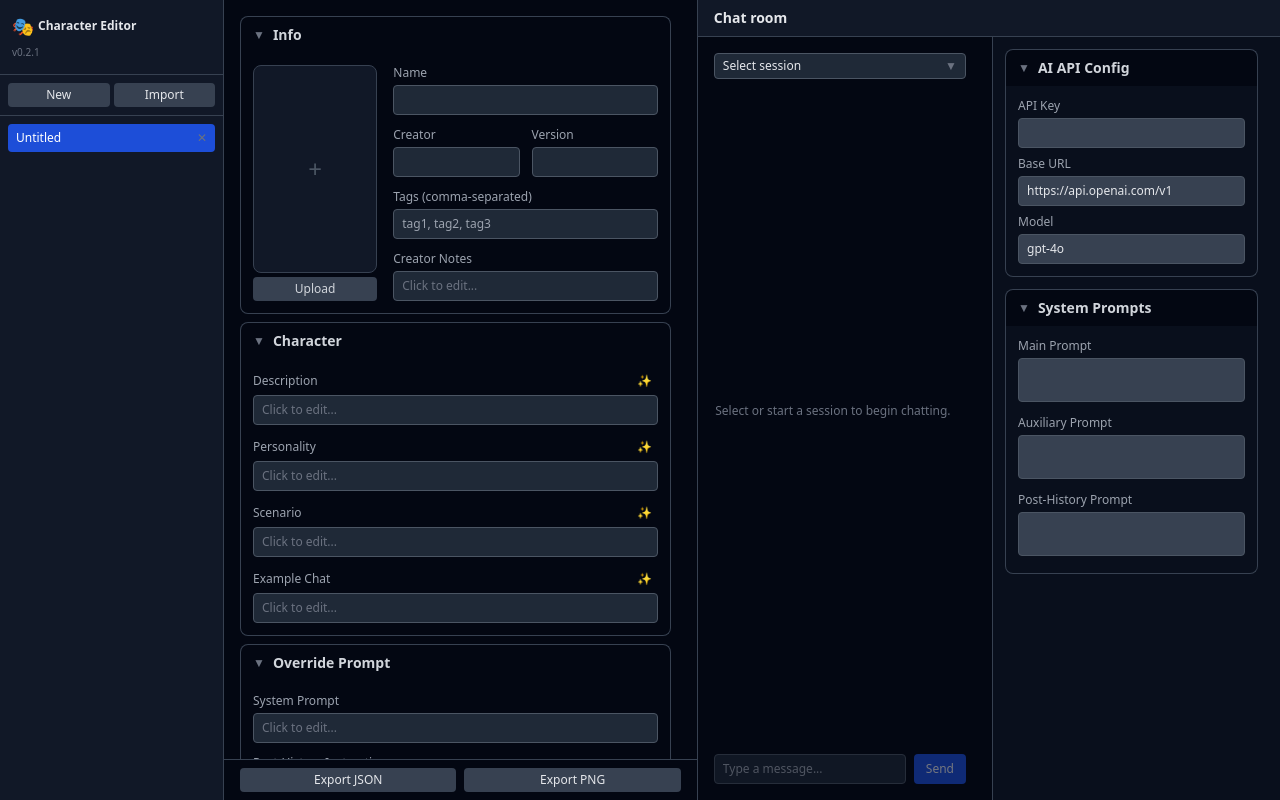
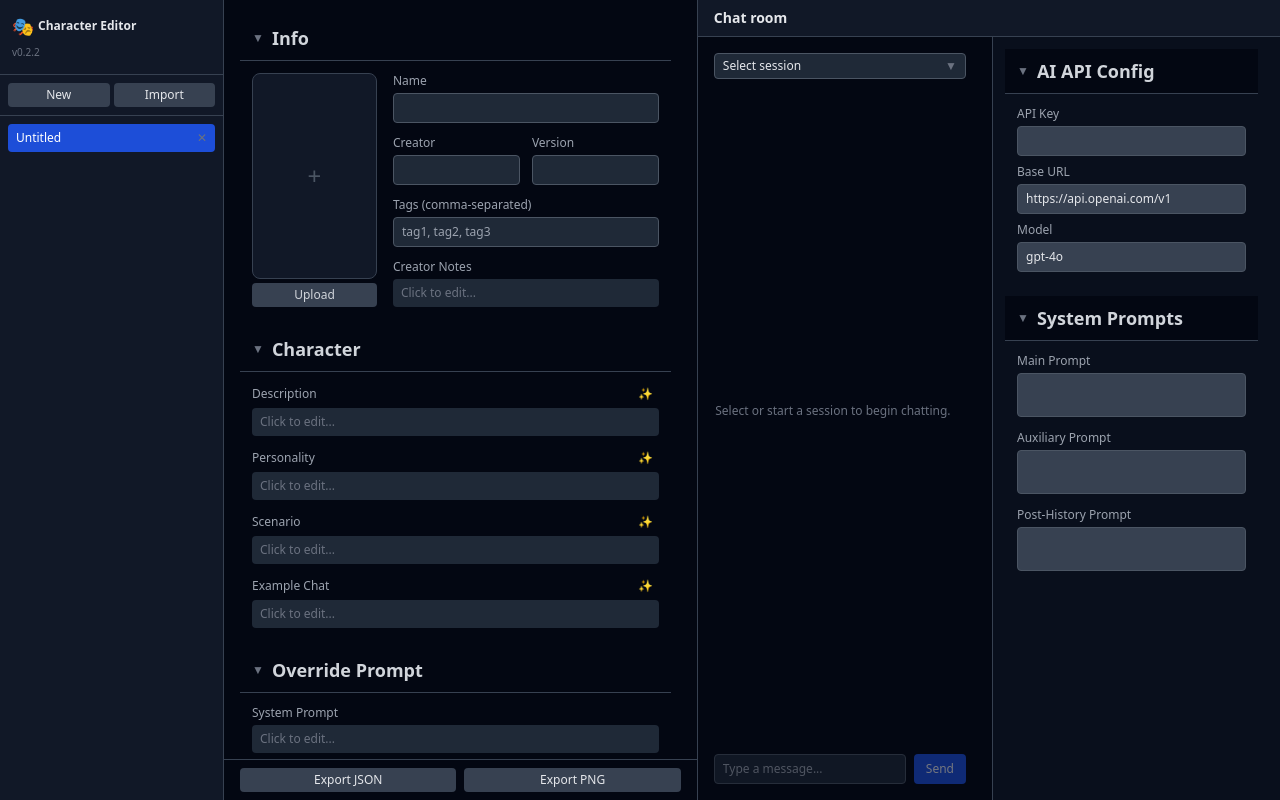
Before and after one commit to fyam1997/character-editor, a Vue app: page / in a window 1280 px wide. Both pictures are taken after a click on the button "New". Built offline with nearby package versions, Linux system fonts and the light colour scheme.

Commit message:
chore: ui tuning, bump to 0.2.2, fix unused import

```diff
--- a/package.json
+++ b/package.json
@@ -1,7 +1,7 @@
 {
   "name": "character-editor",
   "private": true,
-  "version": "0.2.1",
+  "version": "0.2.2",
   "type": "module",
   "scripts": {
     "dev": "vite",
--- a/src/components/CollapsibleSection.vue
+++ b/src/components/CollapsibleSection.vue
@@ -1,5 +1,5 @@
 <script setup lang="ts">
-import { ref, computed, onMounted } from 'vue'
+import { ref, onMounted } from 'vue'
 
 const props = defineProps<{
   title: string
@@ -49,34 +49,23 @@ function end() {
   }
   animating.value = false
 }
-
-const headerClass = computed(() => {
-  if (props.borderless) {
-    return open.value
-      ? 'border border-gray-700 rounded-t-lg border-b-0 border-t-0'
-      : 'border border-gray-700 rounded-lg border-t-0'
-  }
-  return open.value
-    ? 'border border-gray-700 rounded-t-lg border-b-0'
-    : 'border border-gray-700 rounded-lg'
-})
 </script>
 
 <template>
   <div>
     <div
-      :class="['sticky top-0 z-20 flex items-center gap-2 py-2 px-3 cursor-pointer select-none', headerClass]"
+      class="sticky top-0 z-20 flex items-center gap-2 py-2 px-3 cursor-pointer select-none border-b border-gray-700"
       @click="toggle"
     >
       <span class="text-xs text-gray-500 transition-transform duration-200" :class="open ? 'rotate-0' : '-rotate-90'">▼</span>
-      <h2 class="text-sm font-bold text-gray-300">{{ title }}</h2>
+      <h2 class="text-lg font-bold text-gray-300">{{ title }}</h2>
       <div class="ml-auto" @click.stop>
         <slot name="actions" />
       </div>
     </div>
     <div
       ref="body"
-      class="border border-gray-700 rounded-b-lg border-t-0 overflow-hidden"
+      class="overflow-hidden"
       :class="{ 'border-transparent': !open }"
       style="transition: height 0.3s ease"
       @transitionend="end"
--- a/src/components/MarkdownField.vue
+++ b/src/components/MarkdownField.vue
@@ -51,7 +51,7 @@ function onKeydown(e: KeyboardEvent) {
   <div v-else>
     <div
       v-if="!editing"
-      class="min-h-[2em] px-2 py-1.5 text-xs bg-gray-800 border border-gray-600 rounded text-gray-200 cursor-text markdown-preview"
+      class="min-h-[2em] px-2 py-1.5 text-xs bg-gray-800 rounded text-gray-200 cursor-text markdown-preview"
       @click="startEdit"
     >
       <div v-if="!modelValue" class="text-gray-500">Click to edit...</div>
--- a/src/panels/GreetingsPanel.vue
+++ b/src/panels/GreetingsPanel.vue
@@ -75,13 +75,13 @@ useSortable(greetingListRef, reorderGreetings, { handle: '.drag-handle' })
 <template>
   <CollapsibleSection title="Greetings">
     <div class="flex items-center gap-2 py-1">
-      <div class="flex-1 h-px bg-gray-700"></div>
+      <div class="flex-1 h-px bg-gray-700 ml-8"></div>
       <button
         class="flex-shrink-0 w-5 h-5 flex items-center justify-center text-xs text-gray-400 hover:text-gray-200 hover:bg-gray-700 rounded-full"
         title="Add greeting here"
         @click="addGreeting(0)"
       >+</button>
-      <div class="flex-1 h-px bg-gray-700"></div>
+      <div class="flex-1 h-px bg-gray-700 mr-8"></div>
     </div>
     <div v-if="!store.cardJson || store.cardJson.data.alternate_greetings.length === 0" class="text-xs text-gray-600 py-2">
       No greetings yet.
@@ -121,13 +121,13 @@ useSortable(greetingListRef, reorderGreetings, { handle: '.drag-handle' })
             <MarkdownField :model-value="greeting" @update:model-value="(v: string) => updateGreeting(index, v)" />
           </div>
           <div class="flex items-center gap-2 pt-2 pb-2">
-            <div class="flex-1 h-px bg-gray-700"></div>
+            <div class="flex-1 h-px bg-gray-700 ml-8"></div>
             <button
               class="flex-shrink-0 w-5 h-5 flex items-center justify-center text-xs text-gray-400 hover:text-gray-200 hover:bg-gray-700 rounded-full"
               title="Add greeting here"
               @click="addGreeting(index + 1)"
             >+</button>
-            <div class="flex-1 h-px bg-gray-700"></div>
+            <div class="flex-1 h-px bg-gray-700 mr-8"></div>
           </div>
         </div>
       </TransitionGroup>
--- a/src/panels/LoreBookPanel.vue
+++ b/src/panels/LoreBookPanel.vue
@@ -123,13 +123,13 @@ useSortable(entryListRef, reorderEntries, { handle: '.drag-handle' })
         </div>
       </div>
       <div class="flex items-center gap-2 py-1">
-        <div class="flex-1 h-px bg-gray-700"></div>
+        <div class="flex-1 h-px bg-gray-700 ml-8"></div>
         <button
           class="flex-shrink-0 w-5 h-5 flex items-center justify-center text-xs text-gray-400 hover:text-gray-200 hover:bg-gray-700 rounded-full"
           title="Add entry here"
           @click="addEntry(0)"
         >+</button>
-        <div class="flex-1 h-px bg-gray-700"></div>
+        <div class="flex-1 h-px bg-gray-700 mr-8"></div>
       </div>
       <div v-if="book.entries.length === 0" class="text-xs text-gray-600 py-2">
         No lorebook entries. Add one to define character-specific knowledge.
@@ -149,13 +149,13 @@ useSortable(entryListRef, reorderEntries, { handle: '.drag-handle' })
               @generate="(field, idx, content) => emit('generate', field, idx, content)"
             />
             <div class="flex items-center gap-2 pt-2 pb-2">
-              <div class="flex-1 h-px bg-gray-700"></div>
+              <div class="flex-1 h-px bg-gray-700 ml-8"></div>
               <button
                 class="flex-shrink-0 w-5 h-5 flex items-center justify-center text-xs text-gray-400 hover:text-gray-200 hover:bg-gray-700 rounded-full"
                 title="Add entry here"
                 @click="addEntry(index + 1)"
               >+</button>
-              <div class="flex-1 h-px bg-gray-700"></div>
+              <div class="flex-1 h-px bg-gray-700 mr-8"></div>
             </div>
           </div>
         </TransitionGroup>
```
Also changed, not shown: 1 other file (tests, documents, lock files or other folders).
